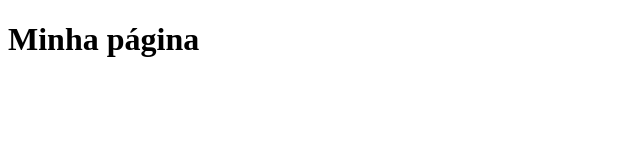
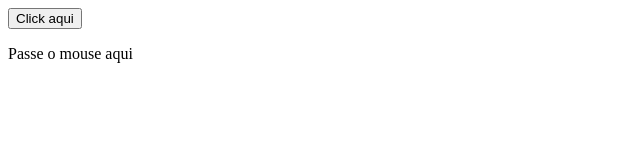
Before and after one commit to Nice-Pro/Aulas-JS, a plain HTML site: page index.html in a window 1280 px wide. Shown: the whole page, without its empty margins (0-640 px from the left). Drawn offline with Linux system fonts and the light colour scheme.

Commit message:
Att arquivos

```diff
--- a/index.html
+++ b/index.html
@@ -8,7 +8,8 @@
     <script src="./main.js"></script>
 </head>
 <body>
-    <h1>Minha página</h1>
-
+    <button type="button" onclick="clicou()">Click aqui</button>
+    <p id="agradecimento" onclick="redirecionar()"></p>
+    <p id="mousemove" onmouseover="trocar()" onmouseout="voltar()">Passe o mouse aqui</p>
 </body>
 </html>
--- a/main.js
+++ b/main.js
@@ -1,63 +1,101 @@
+function clicou(){
+    //alert("Obrigado por clicar")
+    document.getElementById("agradecimento").innerHTML = "Obrigado por clicar"
+};
+function redirecionar(){
+    //window.open("https://code.org");
+    //window.location.href = "https://code.org";
+}
+
+function trocar(){
+    document.getElementById("mousemove").innerHTML = "Obrigado por passar o mouse"
+    //alert("Trocar texto")
+}
+
+function voltar(){
+    document.getElementById("mousemove").innerHTML = "Passe o mouse aqui"
+}
+
+/* function soma(n1,n2){
+ return n1 + n2;}
+function setReplace(frase,nome,nome_nome){
+return frase.replace(nome,novo_nome)}
+
+  function validaIdade(idade){
+      var validar;
+      if(idade >= 18){
+          validar = true
+      }else{
+          validar = false
+      }
+      return validar
+  }
+var idade = prompt("Qual sua idade");
+alert(validaIdade(idade));
+//alert(soma(5,10));
+//alert(setReplace("Vai japão","japão","Brasil"));
+
+
 //loop e condicionais
 
-/*
+
 var idade = prompt("Qual é sua idade?")
 //var idade = 18;
 if(idade > 18){
-    alert("maior de idade")
+    alert("maior de idade");
 }else{
-    alert("menor de idade")
+    alert("menor de idade");
 };
-*/
+
 
 var d = new Date();
-//alert(d);
-//alert(d.getMonth()+1);
-//alert(d.getMinutes());
+alert(d);
+alert(d.getMonth()+1);
+alert(d.getMinutes());
 alert(d.getDay());
 
-/*
+
 var count;
 for(count = 0; count <=5;count++){
-    alert(count);
-};
-*/
+    alert(count)
+}
 
-/*
+
 var count = 5;
 while(count < 5){
     console.log(count);
     //count = count + 1;
     //alert(count);
     count++;
-}*/
-
+}
 //variaveis e concactenação
 
-//var nome = "Fabiano Rissardi";
-//var idade = 25;
-//var idade2 = 10;
-//var frase = "Japão é o melhor time do mundo";
-// alert(nome + "tem"+ idade + "anos" );
-//alert(idade + idade2);
-//console.log(nome);
-//console.log(idade + idade2);
-//console.log(frase.replace("japão","Brasil"));
-//console.log(frase.toLowerCase());
-//alert(frase.replace("Japão", "Brasil"));
+var nome = "Fabiano Rissardi";
+var idade = 25;
+var idade2 = 10;
+var frase = "Japão é o melhor time do mundo";
+alert(nome + "tem"+ idade + "anos" );
+alert(idade + idade2);
+console.log(nome);
+console.log(idade + idade2);
+console.log(frase.replace("japão","Brasil"));
+console.log(frase.toLowerCase());
+alert(frase.replace("Japão", "Brasil"));
 
 //Array e dicionário
 
-//var lista = ["maçã","pera","laranja"];
-// coloca lista.push("Banana");
-// tira lista.pop("pera");
-//console.log(lista);
-//console.log(lista.toString());
-//console.log(lista.join(" X "));
+var lista = ["maçã","pera","laranja"];
+coloca lista.push("Banana");
+tira lista.pop("pera");
+console.log(lista);
+console.log(lista.toString());
+console.log(lista.join(" X "));
 
-//var fruta = {nome:"maçã",cor:"vermelho"};
-//var frutas = [{nome:"maçã", cor:"vermelho"}, {nome:"uva",cor:"vinho"}];
-//console.log(fruta.nome);
-//alert(fruta.cor);
-//console.log(frutas);
-//alert(frutas[1].nome);
+var fruta = {nome:"maçã",cor:"vermelho"};
+var frutas = [{nome:"maçã", cor:"vermelho"}, {nome:"uva",cor:"vinho"}];
+console.log(fruta.nome);
+alert(fruta.cor);
+console.log(frutas);
+alert(frutas[1].nome);
+
+*/
```
